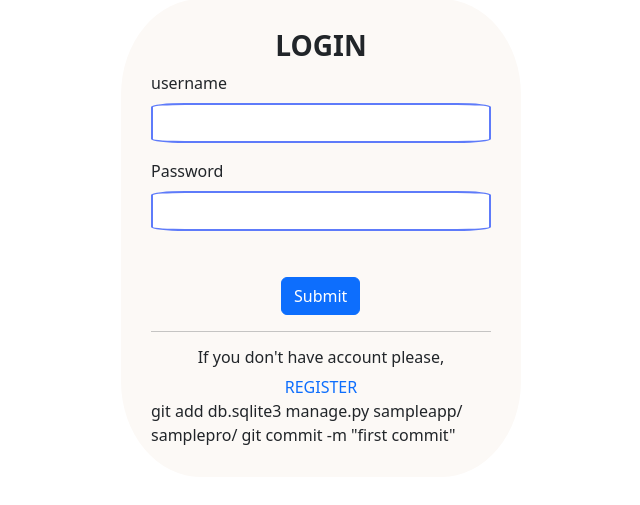
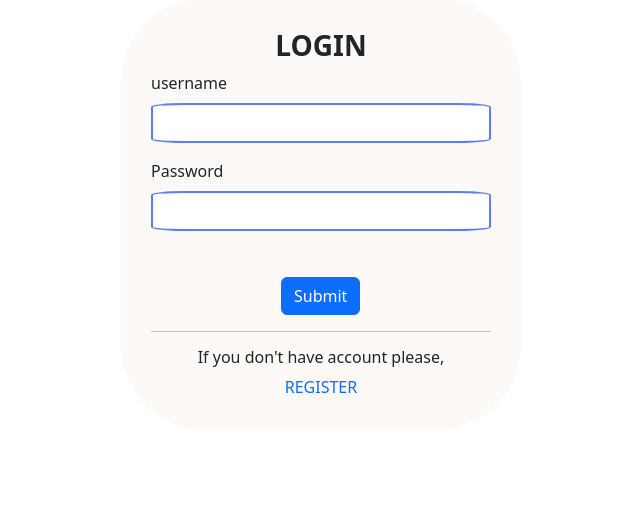
Before and after one commit to Vivek-M-Nair/django-validation, a Django app: template sampleapp/templates/log_reg.html in a window 1280 px wide. Shown: the part 159-664 px from the top of the page, without its empty margins (319-959 px from the left). Run offline with Django 3.2, Linux system fonts and the light colour scheme; the template is opened without the code that fills it, so the values that code supplies are empty.

Commit message:
first commit

```diff
--- a/sampleapp/templates/log_reg.html
+++ b/sampleapp/templates/log_reg.html
@@ -64,8 +64,7 @@
                         <a href="#" onclick="register()"  style="display: flex;justify-content: center;align-items: center;text-decoration: none;">REGISTER</a>
                       </div>
                 </div>
-                git add db.sqlite3 manage.py sampleapp/ samplepro/
-                git commit -m "first commit"
+
 
                 <!--register-->
                 <div class="register" id="register" style="display: none;">
```
